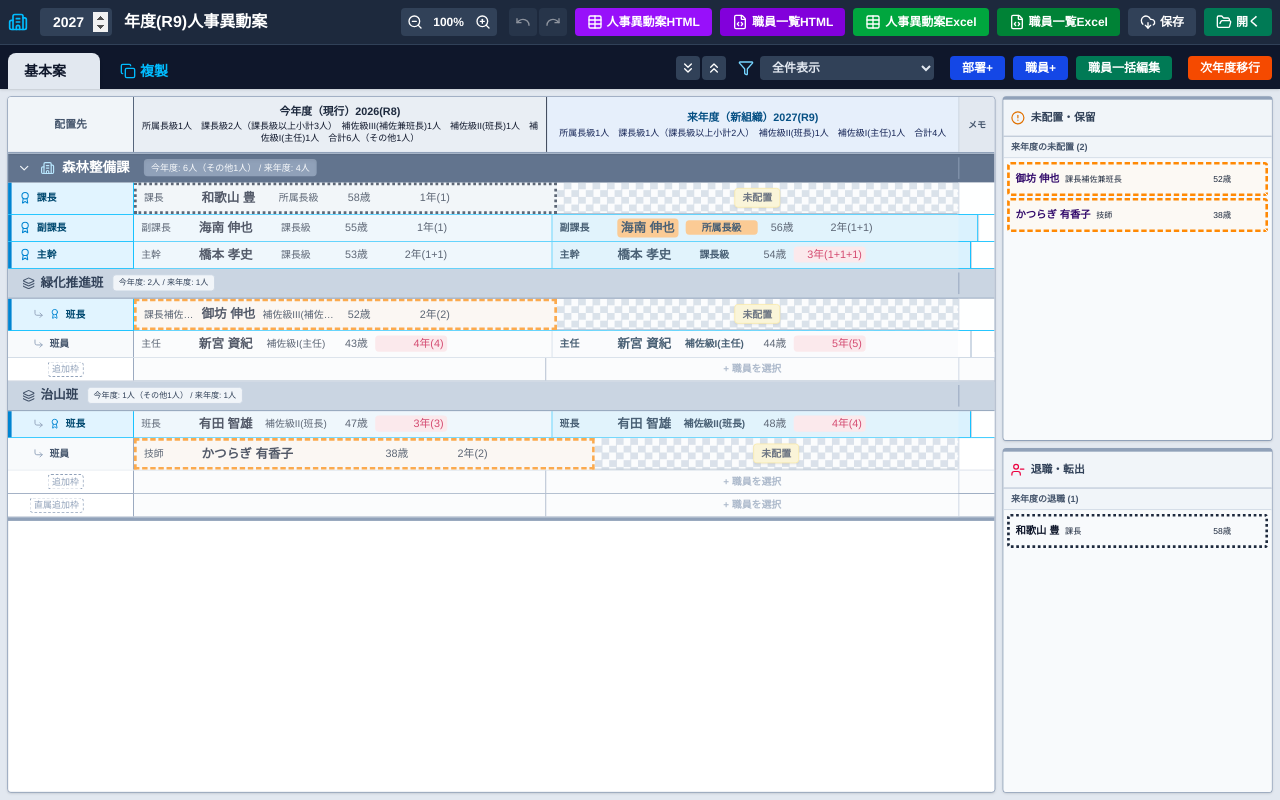
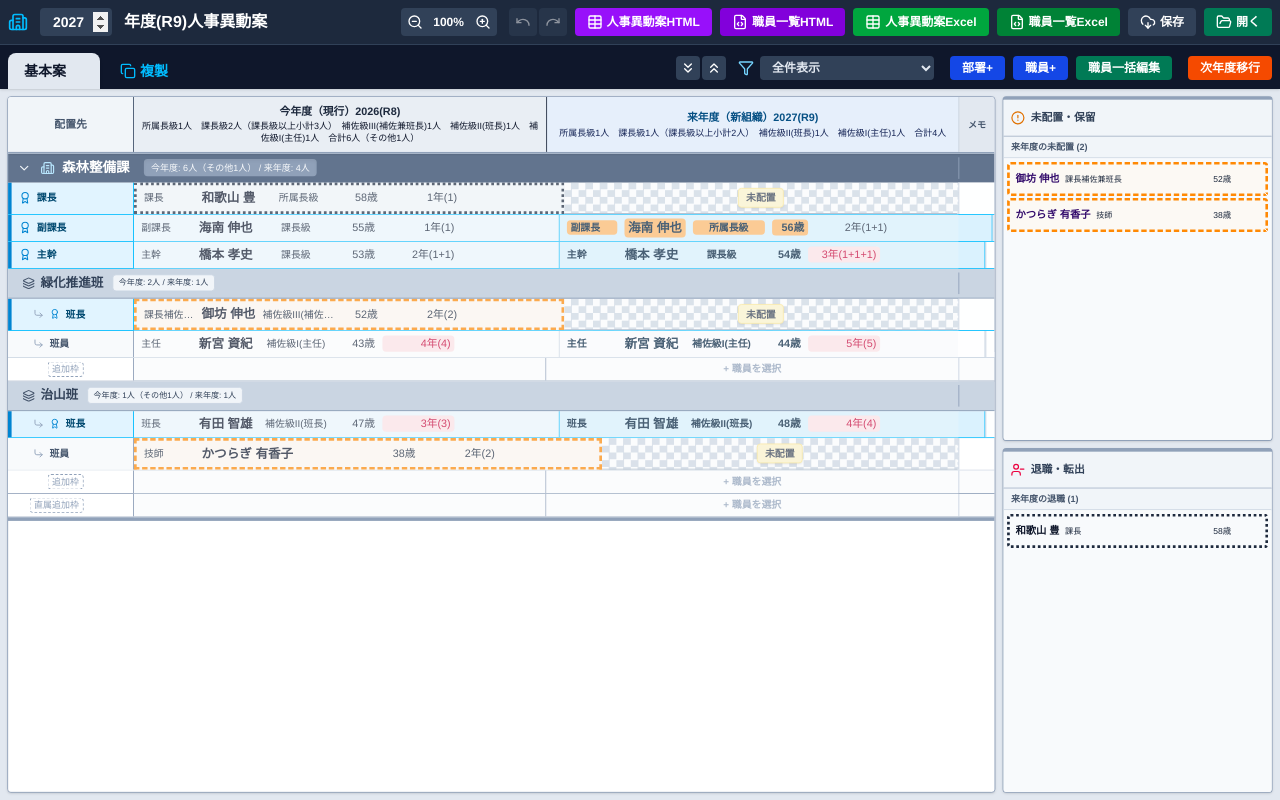
Before and after one commit to Kojiro-Nakamura/personnel-transfer-app, a React (Vite) app: page / in a window 1280 px wide. Built offline with nearby package versions, Linux system fonts and the light colour scheme.

Commit message:
Color title and age when promoted

```diff
--- a/src/App.jsx
+++ b/src/App.jsx
@@ -255,7 +255,7 @@ export const AppContent = () => {
               <div className="w-14 truncate text-[11px] text-slate-800" title={dispTitle}>{dispTitle}</div>
               <div className="flex-1 truncate text-sm font-bold text-[#065084]" title={selEmp.name}>{selEmp.name}</div>
               <div className="w-20 truncate text-[11px] text-slate-800 text-center" title={dispGrade}>{dispGrade}</div>
-              <div className="w-8 text-[12px] text-slate-800 text-right" title={`${dispAge}歳`}>{dispAge !== '' ? `${dispAge}歳` : ''}</div>
+              <div className="w-10 text-[12px] text-slate-800 text-right" title={`${dispAge}歳`}>{dispAge !== '' ? `${dispAge}歳` : ''}</div>
               <div className={cx("w-20 text-[12px] text-right font-medium truncate shrink-0", ys >= 3 ? "text-rose-700 bg-rose-100 px-1 rounded" : "text-slate-800")} title={yd}>{yd}</div>
               <div className="w-24 truncate text-[11px] text-slate-700 text-left shrink-0 ml-1" title={noteText}>{noteText}</div>
             </div>
--- a/src/components/employee/EmployeeComponents.jsx
+++ b/src/components/employee/EmployeeComponents.jsx
@@ -89,7 +89,7 @@ export const EmployeeCell = ({ emp, isNext, isEmpty, onClick, isPost, moveProps,
       className={cellClasses}
       title={isPickingMode && isNext ? "選択中の職員をここに配置します" : ""}
     >
-      <div className={cx("w-14 truncate text-[11px]", isNext ? "text-[#02213d] font-bold" : "text-slate-800")} title={isNext ? emp.nextTitle : emp.currentTitle}>
+      <div className={cx("w-14 truncate text-[11px]", isNext ? "text-[#02213d] font-bold" : "text-slate-800", promoBg ? `${promoBg} px-1 rounded-sm` : "")} title={isNext ? emp.nextTitle : emp.currentTitle}>
         {isNext ? emp.nextTitle : emp.currentTitle}
       </div>
 
@@ -102,7 +102,7 @@ export const EmployeeCell = ({ emp, isNext, isEmpty, onClick, isPost, moveProps,
         {isNext ? emp.nextGrade : emp.currentGrade}
       </div>
 
-      <div className="w-8 text-[12px] text-slate-800 text-right" title={`${age}歳`}>{age !== '' ? `${age}歳` : ''}</div>
+      <div className={cx("w-10 text-[12px] text-right shrink-0", isNext ? "text-[#02213d] font-bold" : "text-slate-800", promoBg ? `${promoBg} px-1 rounded-sm` : "")} title={`${age}歳`}>{age !== '' ? `${age}歳` : ''}</div>
 
       <div className={cx("w-20 text-[12px] text-right font-medium truncate shrink-0", ys >= 3 ? "text-rose-700 bg-rose-100 px-1 rounded" : "text-slate-800")} title={yd}>
         {yd}
```
